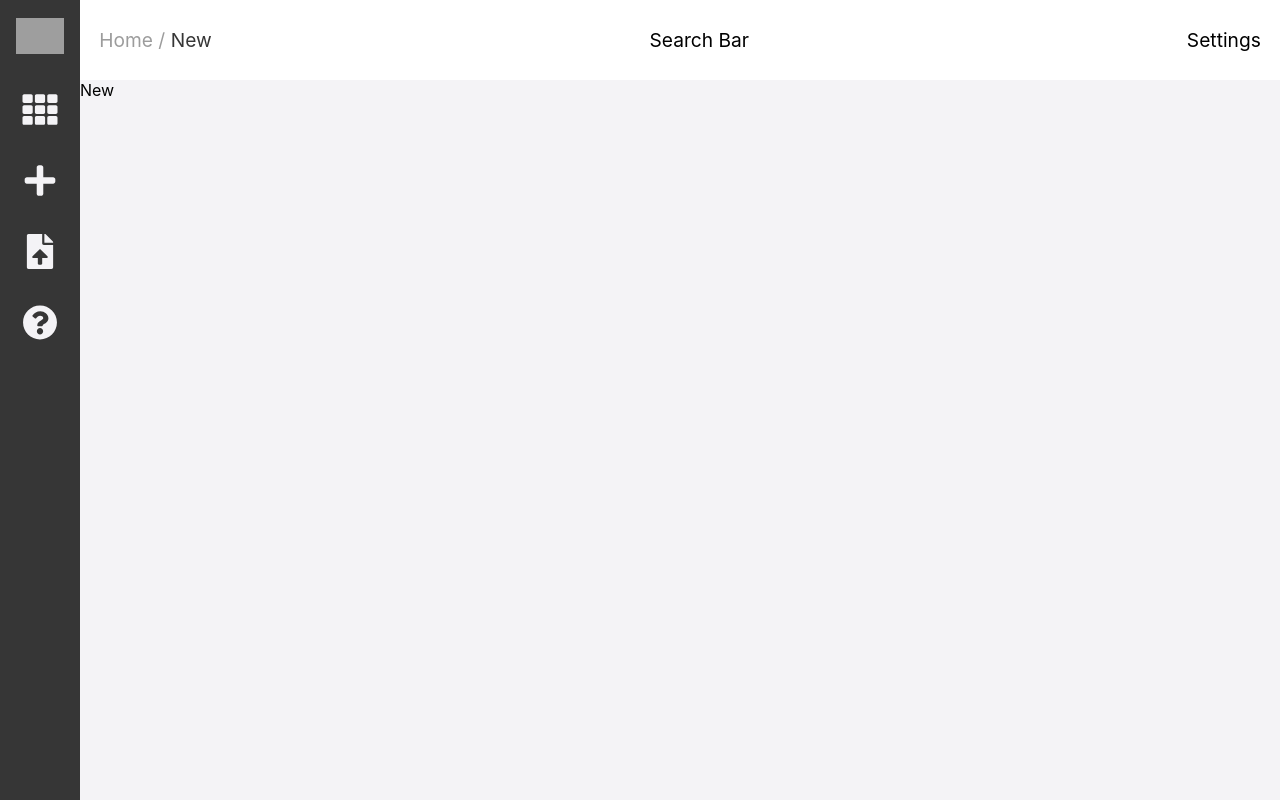
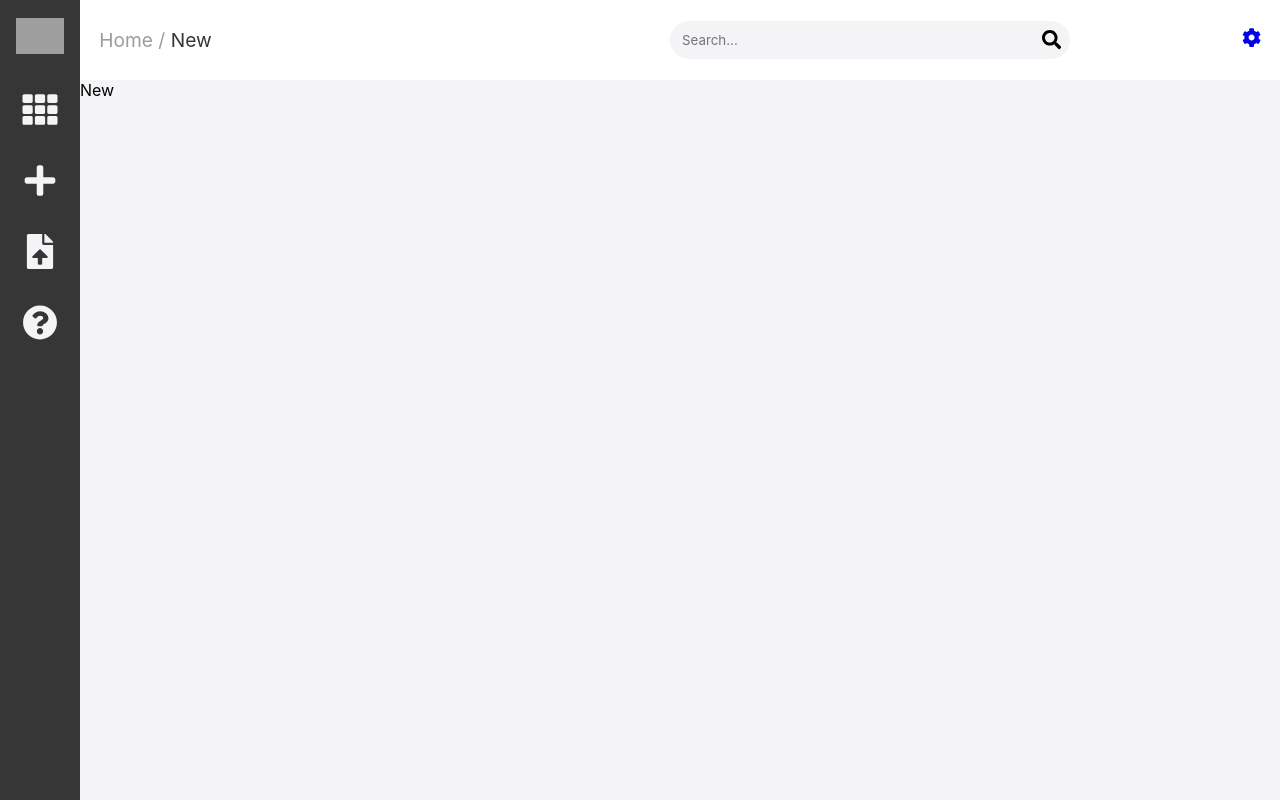
Before and after one commit to untypedjay/defigain, a React (Create React App) app: page /new in a window 1280 px wide. Built offline with nearby package versions, Linux system fonts and the light colour scheme; grey boxes are pictures that could not be loaded.

Commit message:
Add Search

```diff
--- a/src/components/Breadcrumb/Breadcrumb.tsx
+++ b/src/components/Breadcrumb/Breadcrumb.tsx
@@ -9,6 +9,7 @@ interface Props {
 
 const StyledBreadcrumb = styled.p`
   color: var(--clr-text);
+  width: 400px;
 `;
 
 const StyledBasepath = styled.span`
--- a/src/components/Header/Header.tsx
+++ b/src/components/Header/Header.tsx
@@ -1,24 +1,31 @@
-import React from 'react';
-import { useLocation } from 'react-router-dom';
+import React, { ChangeEvent, useState } from 'react';
+import { useLocation, Link } from 'react-router-dom';
 import styled from 'styled-components';
+import { FaCog } from 'react-icons/fa';
 import { Breadcrumb } from '../Breadcrumb';
+import { Search } from '../Input';
 
 const StyledHeader = styled.header`
   display: flex;
   align-items: center;
   justify-content: space-between;
-  padding: 1em;
+  padding: 0.5em 1em;
   font-size: 1.2rem;
 `;
 
 export default function Header() {
+  const [search, setSearch] = useState<string>('');
   const location = useLocation();
+
+  const handleSearchChange = (event: ChangeEvent<HTMLInputElement>) => {
+    setSearch(event.target.value);
+  };
 
   return (
     <StyledHeader>
       <Breadcrumb>{ location.pathname }</Breadcrumb>
-      <div>Search Bar</div>
-      <div>Settings</div>
+      <Search onChange={handleSearchChange}>{ search }</Search>
+      <Link to="/settings" title="Settings"><FaCog/></Link>
     </StyledHeader>
   );
 }
--- /dev/null
+++ b/src/components/Input/Search.tsx
@@ -0,0 +1,32 @@
+import React, {ChangeEvent} from 'react';
+import styled from 'styled-components';
+import { FaSearch } from 'react-icons/fa';
+
+interface Props {
+  children: string;
+  onChange: (event: ChangeEvent<HTMLInputElement>) => void;
+  placeholder?: string;
+}
+
+const StyledSearch = styled.div`
+  background-color: var(--clr-primary);
+  padding: 0.5em;
+  border-radius: 20px;
+  width: 400px;
+  display: flex;
+  justify-content: space-between;
+
+  input {
+    border: 0;
+    background-color: transparent;
+  }
+`;
+
+export default function Search({ children, onChange, placeholder = 'Search...' }: Props) {
+  return (
+    <StyledSearch>
+      <input value={children} onChange={onChange} placeholder={placeholder}/>
+      <FaSearch/>
+    </StyledSearch>
+  );
+}
--- a/src/components/Input/TextInput.tsx
+++ b/src/components/Input/TextInput.tsx
@@ -3,10 +3,11 @@ import React, { ChangeEvent } from 'react';
 interface Props {
   children: string;
   onChange: (event: ChangeEvent<HTMLInputElement>) => void;
+  placeholder?: string;
 }
 
-export default function TextInput({ children, onChange}: Props) {
+export default function TextInput({ children, onChange, placeholder }: Props) {
   return (
-    <input value={children} onChange={onChange}/>
+    <input value={children} onChange={onChange} placeholder={placeholder}/>
   );
 }
--- a/src/components/Input/index.ts
+++ b/src/components/Input/index.ts
@@ -1 +1,2 @@
 export { default as TextInput } from './TextInput';
+export { default as Search } from './Search';
```
